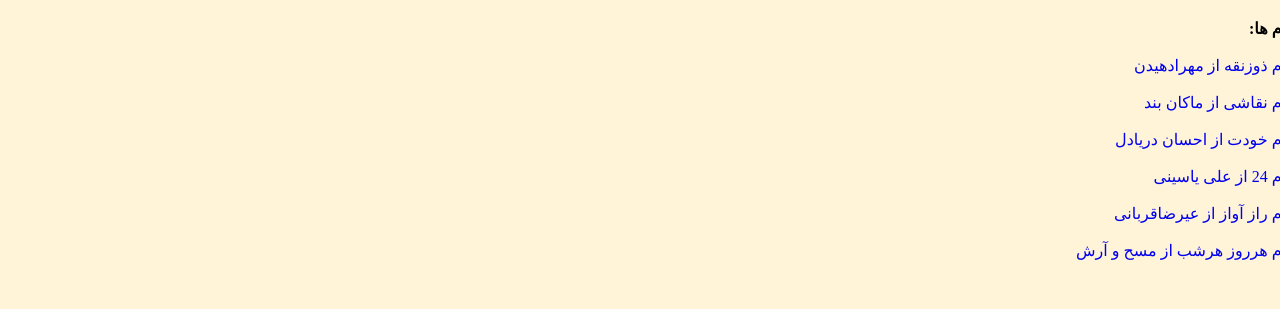
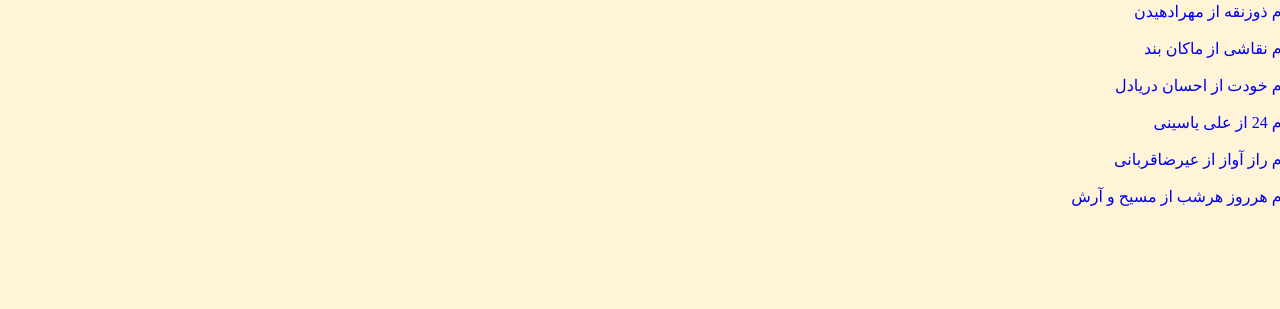
Before and after one commit to ariantkd/music, a plain HTML site: page index.html in a window 1280 px wide. Shown: the part 1189-1498 px from the top of the page. Drawn offline with Linux system fonts and the light colour scheme.

Commit message:
Update index.html

```diff
--- a/index.html
+++ b/index.html
@@ -70,9 +70,7 @@
             </div>
         </div>
     </div>
-    <br>
-   <br>
-    <br>
+
     <br>
     <div class="sidebar">
         <p><b>بزودی:</b></p>
@@ -118,7 +116,7 @@
         <br>
         <a href="#"> آلبوم راز آواز از عیرضاقربانی </a><br>
         <br>
-        <a href="#"> آلبوم هرروز هرشب از مسح و آرش </a><br>
+        <a href="#"> آلبوم هرروز هرشب از مسیح و آرش </a><br>
         <br>
         <br>
         <br>
```
